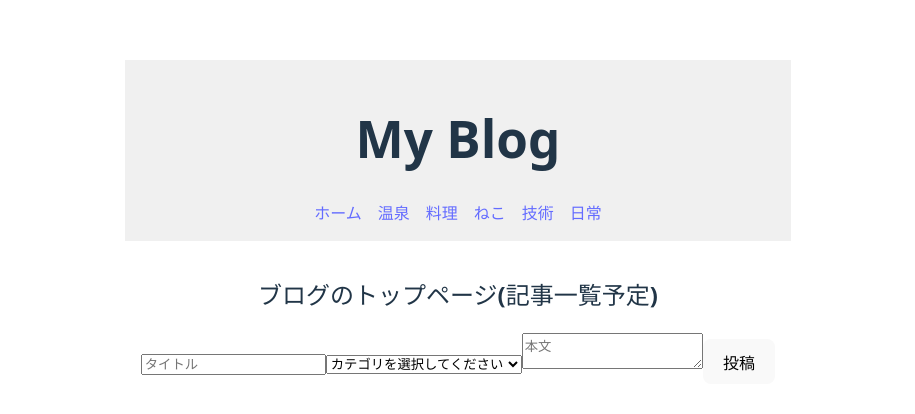
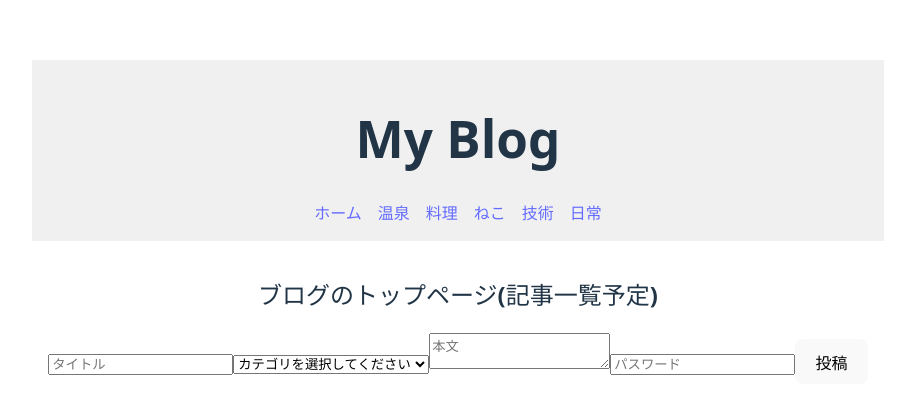
Before and after one commit to sakanataro0113/vite-project, a React (Vite) app: page / in a window 1280 px wide. Shown: the part 170-584 px from the top of the page, without its empty margins (182-1097 px from the left). Built offline with nearby package versions, Linux system fonts and the light colour scheme.

Commit message:
パスワード機能構築

```diff
--- a/src/category/title_card.tsx
+++ b/src/category/title_card.tsx
@@ -25,10 +25,15 @@ const TitleCard:React.FC<TitleCardProps>=({category})=>{
         if (!window.confirm("この記事を本当に削除しますか？")) {
             return; // キャンセルされたら何もしない
         }
+        const password=window.prompt("削除するにはパスワードを入力してください：");
+        if (password === null || password === "") return;
 
         // バックエンドの削除APIを呼び出す
         const res = await fetch(`/api/post/${postId}`, {
             method: "DELETE",
+            headers:{
+                'X-Auth-Password':password,
+            },
         });
 
         if (res.ok) {
--- a/src/components/PostForm.tsx
+++ b/src/components/PostForm.tsx
@@ -5,6 +5,7 @@ export default function PostForm(){
     const[category,setCategory]=useState("");
     const[content,setContent]=useState("");
     //const[imageFile,setImageFile]=useState<File|null>(null);
+    const[password,setPassword]=useState("");
 
     const categories=["温泉","料理","ねこ","技術","日常"]
 
@@ -21,6 +22,7 @@ export default function PostForm(){
                 title,
                 category,
                 content,
+                password,
             }),
         });
 
@@ -43,7 +45,7 @@ export default function PostForm(){
                 onChange={(e)=>setTitle(e.target.value)}
                 className="flex-1 border p-2 rounded"
                 required
-                maxLength={60}
+                maxLength={30}
             />
 
             <select //カテゴリ
@@ -66,6 +68,15 @@ export default function PostForm(){
                 className='w-full border p-2 rounded min-h-[120px]'
                 required
             />
+            {/* 4. パスワード入力欄をフォームに追加 */}
+            <input
+                type="password"
+                placeholder="パスワード"
+                value={password}
+                onChange={(e) => setPassword(e.target.value)}
+                className="border p-2 rounded"
+                required
+            />
 
             <button
                 type='submit'
```
Also changed, not shown: _worker.ts (+16 -1 lines).
